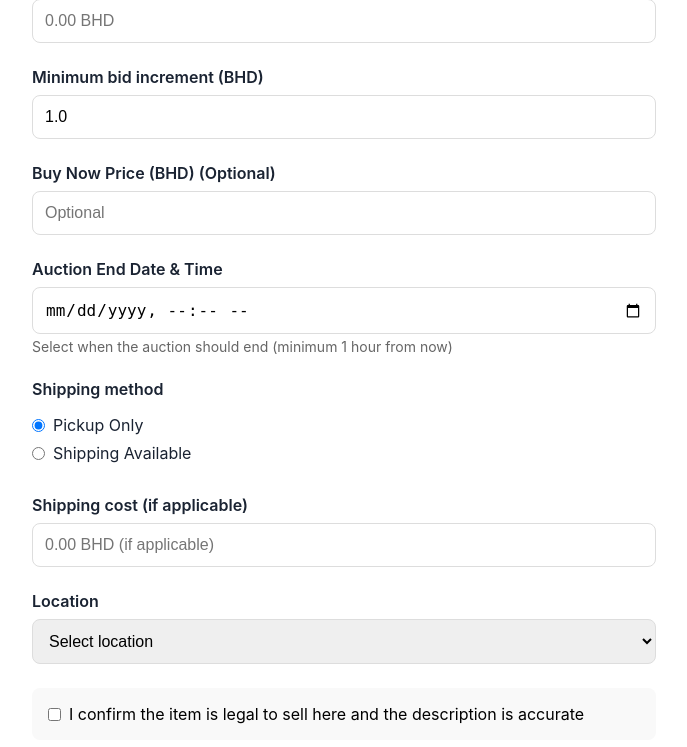
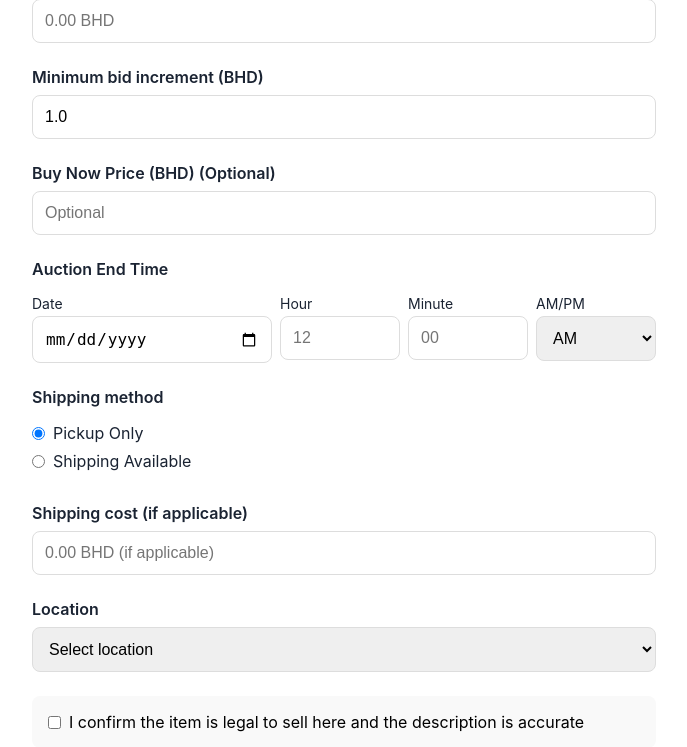
Before and after one commit to ebrahimpoly02/OnlineAuctionSystem, a Django app: template auctions/templates/auctions/create_auction.html in a window 1280 px wide. Shown: the part 801-1548 px from the top of the page, without its empty margins (520-1207 px from the left). Run offline with Django 4.2, Linux system fonts and the light colour scheme; the template is opened without the code that fills it: values that come from a table or form of the project are taken from there, others are empty; some libraries are stand-ins or nearby versions.

```diff
--- a/auctions/forms.py
+++ b/auctions/forms.py
@@ -51,10 +51,53 @@ class AuctionForm(forms.ModelForm):
         required=True
     )
 
+    # Add separate date and time fields for better UX
+    end_date = forms.DateField(
+        widget=forms.DateInput(attrs={
+            'class': 'form-input',
+            'type': 'date'
+        }),
+        required=True,
+        label='End Date'
+    )
+
+    end_time_hour = forms.IntegerField(
+        min_value=0,
+        max_value=12,
+        widget=forms.NumberInput(attrs={
+            'class': 'form-input',
+            'placeholder': '12',
+            'min': '0',
+            'max': '12'
+        }),
+        required=True,
+        label='Hour'
+    )
+
+    end_time_minute = forms.IntegerField(
+        min_value=0,
+        max_value=59,
+        widget=forms.NumberInput(attrs={
+            'class': 'form-input',
+            'placeholder': '00',
+            'min': '0',
+            'max': '59'
+        }),
+        required=True,
+        label='Minute'
+    )
+
+    end_time_period = forms.ChoiceField(
+        choices=[('AM', 'AM'), ('PM', 'PM')],
+        widget=forms.Select(attrs={'class': 'form-select'}),
+        required=True,
+        label='AM/PM'
+    )
+
     class Meta:
         model = Auction
         fields = ['title', 'description', 'category', 'condition', 'starting_price',
-                  'minimum_bid_increment', 'buy_now_price', 'end_time',
+                  'minimum_bid_increment', 'buy_now_price',
                   'location', 'shipping_method', 'shipping_cost']
         widgets = {
             'title': forms.TextInput(attrs={
@@ -84,10 +127,6 @@ class AuctionForm(forms.ModelForm):
                 'step': '0.01',
                 'required': False
             }),
-            'end_time': forms.DateTimeInput(attrs={
-                'class': 'form-input',
-                'type': 'datetime-local'
-            }),
             'shipping_method': forms.RadioSelect(),
             'shipping_cost': forms.NumberInput(attrs={
                 'class': 'form-input',
--- a/auctions/templates/auctions/create_auction.html
+++ b/auctions/templates/auctions/create_auction.html
@@ -265,12 +265,37 @@
                 </div>
 
                 <div class="form-group">
-                    <label for="{{ form.end_time.id_for_label }}">Auction End Date & Time</label>
-                    {{ form.end_time }}
-                    <div class="form-hint">Select when the auction should end (minimum 1 hour from now)</div>
-                    {% if form.end_time.errors %}
-                        <div class="error-message">{{ form.end_time.errors }}</div>
-                    {% endif %}
+                    <label>Auction End Time</label>
+                    <div style="display: grid; grid-template-columns: 2fr 1fr 1fr 1fr; gap: 0.5rem; margin-top: 0.5rem;">
+                        <div>
+                            <label for="{{ form.end_date.id_for_label }}" style="font-size: 0.875rem; font-weight: normal; margin-bottom: 0.25rem; display: block;">Date</label>
+                            {{ form.end_date }}
+                            {% if form.end_date.errors %}
+                                <div class="error-message">{{ form.end_date.errors }}</div>
+                            {% endif %}
+                        </div>
+                        <div>
+                            <label for="{{ form.end_time_hour.id_for_label }}" style="font-size: 0.875rem; font-weight: normal; margin-bottom: 0.25rem; display: block;">Hour</label>
+                            {{ form.end_time_hour }}
+                            {% if form.end_time_hour.errors %}
+                                <div class="error-message">{{ form.end_time_hour.errors }}</div>
+                            {% endif %}
+                        </div>
+                        <div>
+                            <label for="{{ form.end_time_minute.id_for_label }}" style="font-size: 0.875rem; font-weight: normal; margin-bottom: 0.25rem; display: block;">Minute</label>
+                            {{ form.end_time_minute }}
+                            {% if form.end_time_minute.errors %}
+                                <div class="error-message">{{ form.end_time_minute.errors }}</div>
+                            {% endif %}
+                        </div>
+                        <div>
+                            <label for="{{ form.end_time_period.id_for_label }}" style="font-size: 0.875rem; font-weight: normal; margin-bottom: 0.25rem; display: block;">AM/PM</label>
+                            {{ form.end_time_period }}
+                            {% if form.end_time_period.errors %}
+                                <div class="error-message">{{ form.end_time_period.errors }}</div>
+                            {% endif %}
+                        </div>
+                    </div>
                 </div>
 
                 <div class="form-group">
@@ -365,22 +390,5 @@
             }
         }
     });
-
-    // set min datetime to 1 hour from now
-    const endTimeInput = document.getElementById('{{ form.end_time.id_for_label }}');
-    if (endTimeInput) {
-        const now = new Date();
-        now.setHours(now.getHours() + 1);
-
-        // format: YYYY-MM-DDTHH:MM
-        const year = now.getFullYear();
-        const month = String(now.getMonth() + 1).padStart(2, '0');
-        const day = String(now.getDate()).padStart(2, '0');
-        const hours = String(now.getHours()).padStart(2, '0');
-        const minutes = String(now.getMinutes()).padStart(2, '0');
-
-        const minDateTime = `${year}-${month}-${day}T${hours}:${minutes}`;
-        endTimeInput.min = minDateTime;
-    }
 </script>
 {% endblock %}
```
Also changed, not shown: auction_system/settings.py (+5 -2 lines), auctions/views.py (+20 -1 lines), media/auction_images/iphone2_GEeqq9Q.webp (added), media/auction_images/iphone2_g9kWo9a.webp (added), media/auction_images/iphone2_wEPAJvv.webp (added), media/auction_images/silver-apple-iphone-x-mockup-front-view-with-wallpaper-screen-and-M4FFW6_8a3cO63.jpg (added), media/auction_images/white-rotated-apple-iphone-x-with-ios-11-lockscreen-front-side-and-M3RNEJ_SDiWyeE.jpg (added).
